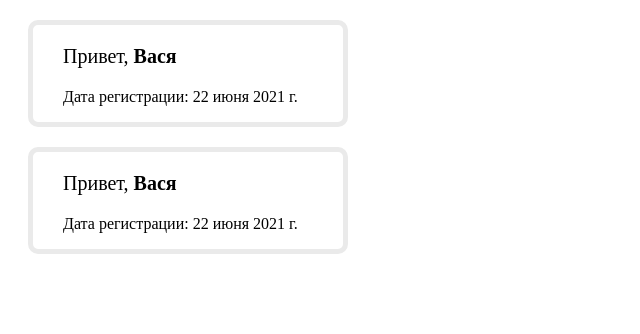
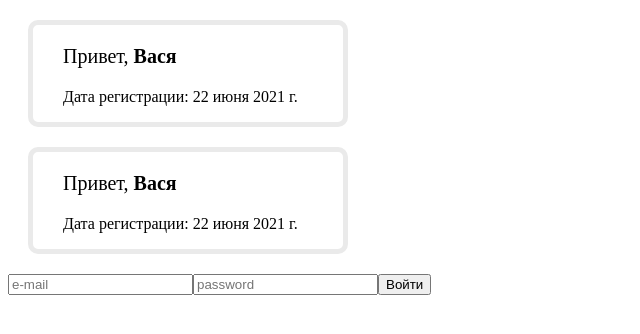
Before and after one commit to lavr-tsiporin/Archakov, a React (Create React App) app: page / in a window 1280 px wide. Shown: the top 334 px of the page, without its empty margins (0-640 px from the left). Built offline with nearby package versions, Linux system fonts and the light colour scheme.

Commit message:
Complete DZ-2

```diff
--- a/src/App.js
+++ b/src/App.js
@@ -1,9 +1,11 @@
 import { TutorialOne } from './tutorial-1/TutorialOne';
+import { TutorialTwo } from './tutorial-2/TutorialTwo';
 
 export function App() {
   return (
     <div>
       <TutorialOne />
+      <TutorialTwo />
     </div>
   );
 }
--- /dev/null
+++ b/src/tutorial-2/TutorialTwo.jsx
@@ -0,0 +1,36 @@
+import React from 'react';
+
+export const TutorialTwo = () => {
+  let email = '';
+  let password = '';
+
+  const handleChangeInput = (e) => {
+    const { name, value } = e.target;
+
+    return name === 'email' ? (email = value.trim()) : (password = value.trim());
+  };
+
+  const handleSubmit = (e) => {
+    e.preventDefault();
+
+    if (email === '' || password === '') {
+      return alert('sos');
+    }
+
+    console.log({ login: email, password });
+    e.target.reset();
+  };
+
+  return (
+    <form onSubmit={(e) => handleSubmit(e)}>
+      <input type="text" placeholder="e-mail" name="email" onChange={(e) => handleChangeInput(e)} />
+      <input
+        type="password"
+        placeholder="password"
+        name="password"
+        onChange={(e) => handleChangeInput(e)}
+      />
+      <button type="submit">Войти</button>
+    </form>
+  );
+};
```
